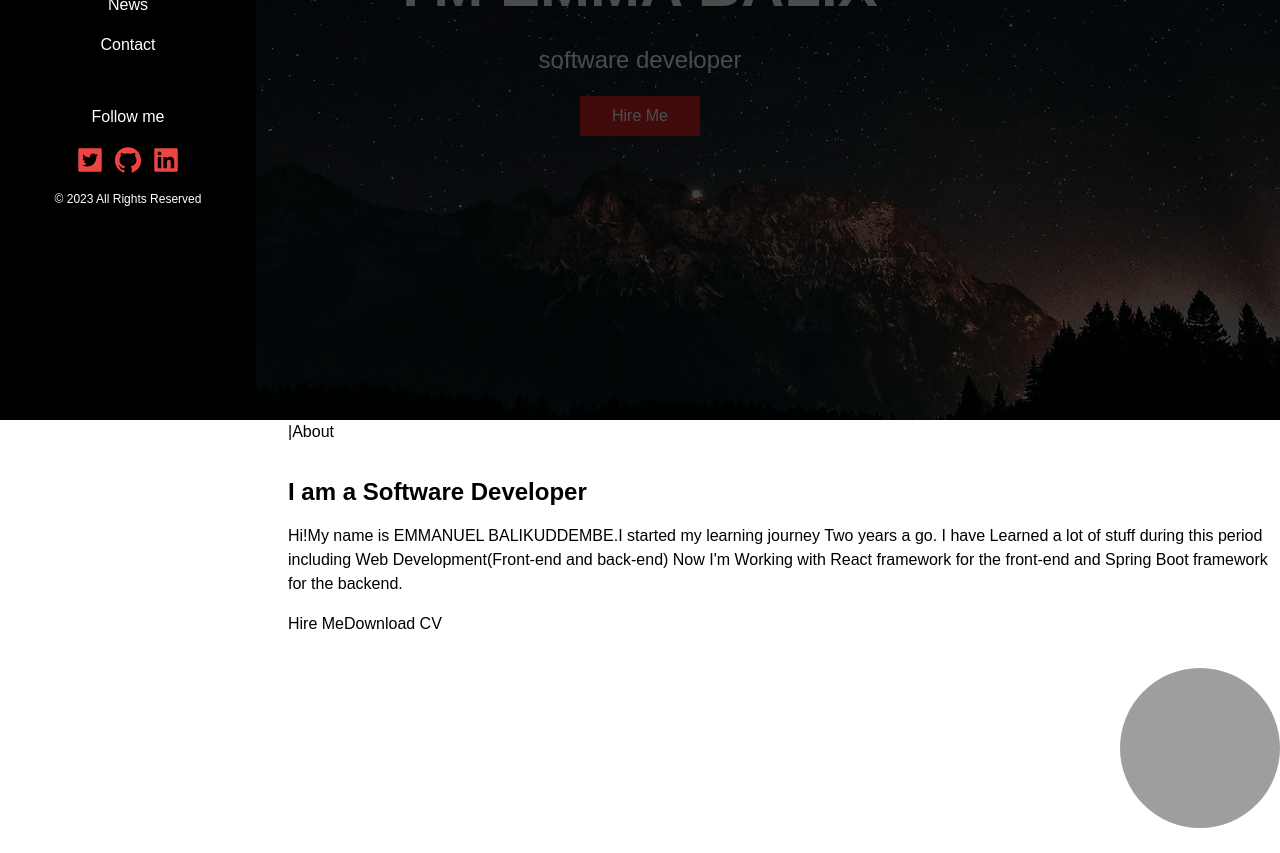
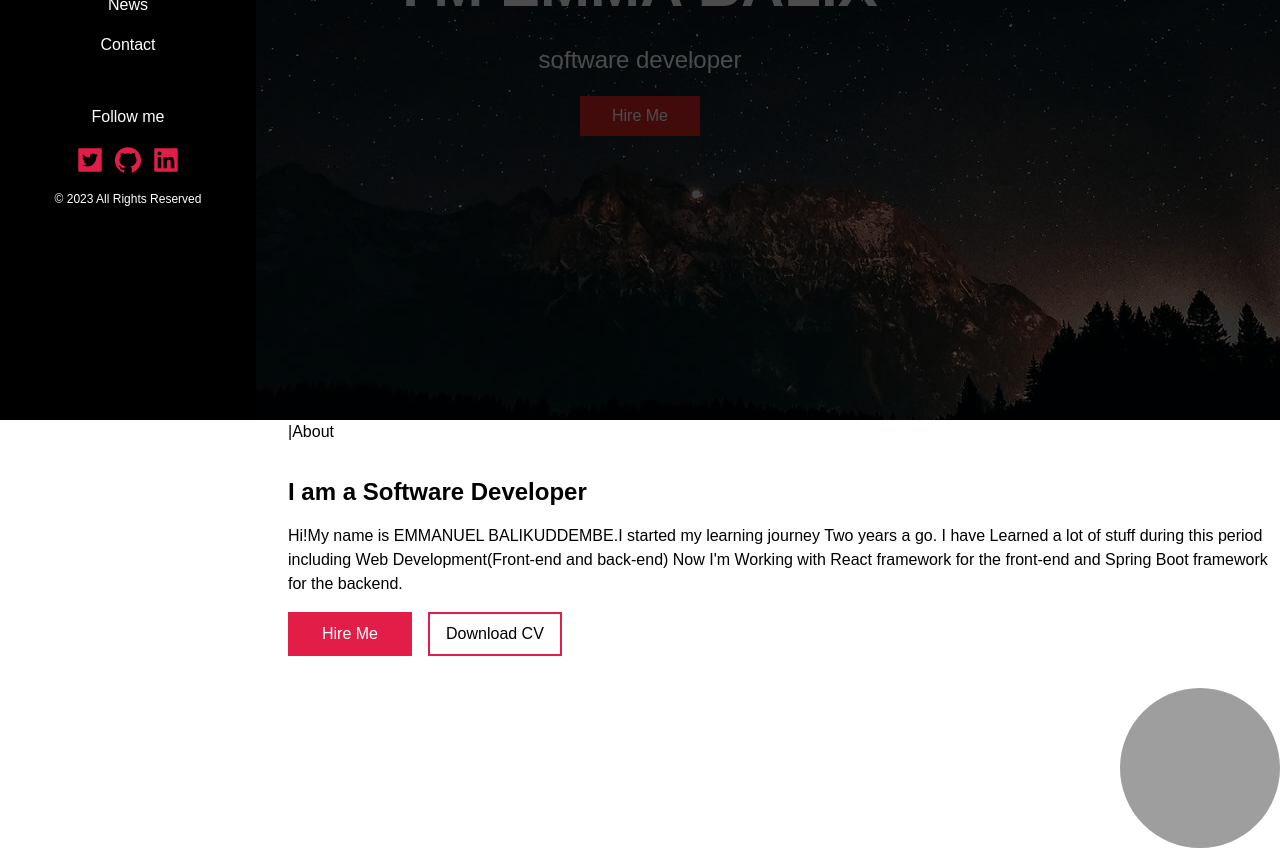
Before and after one commit to Balikuddembe/portfolio, a Next.js app: page / in a window 1280 px wide. Shown: the part 380-1233 px from the top of the page. Built offline with nearby package versions, Linux system fonts and the light colour scheme; grey boxes are pictures that could not be loaded.

Commit message:
Add styles to the components

```diff
--- a/components/About.js
+++ b/components/About.js
@@ -16,9 +16,14 @@ const About = () => {
                         Now I'm Working with React framework for the front-end and
                         Spring Boot framework for the backend.
                     </p>
-                    <div className=" flex mt-4">
-                        <Link href="">Hire Me</Link>
+                    <div className=" flex mt-4 space-x-4">
+                        <div className= "px-8 py-2 bg-rose-600 text-white border-2 border-rose-600 hover:bg-gray-950 ">
+                        <Link href="" >Hire Me</Link>
+                        </div>
+                        <div className=" border-2 px-4 py-2 border-rose-600 hover:bg-rose-600">
                         <Link href="">Download CV</Link>
+                        </div>
+
                     </div>
                 </div>
 
--- a/components/Sidebar.js
+++ b/components/Sidebar.js
@@ -49,7 +49,7 @@ const Sidebar = () => {
                 <p className=" pt-8">Follow me</p>
 
                 {/* follow me icons */}
-                <div className=" text-red-500 flex space-x-2 py-4 ">
+                <div className=" text-rose-600 flex space-x-2 py-4 ">
                     <div>
                         <Link href='#'>
                             <AiFillTwitterSquare size={30} className="hover:text-blue-800" />
```
